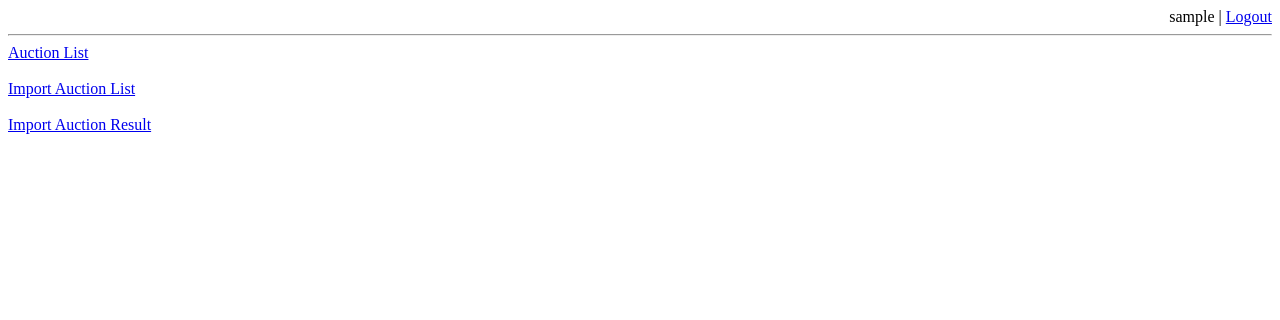
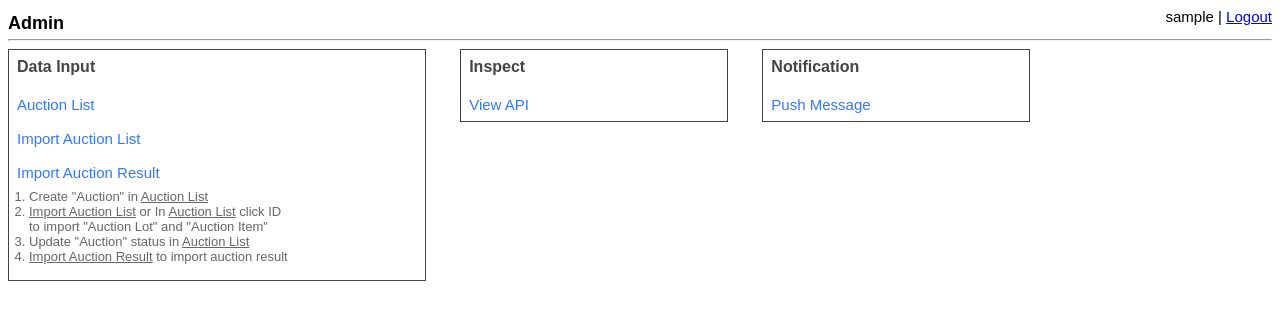
Before and after one commit to lemorange-joe/flutter_gov_auction, a PHP site: page /bugtracker/admin/index.php in a window 1280 px wide. Shown: the top 320 px of the page. Run offline with PHP 8.4, Linux system fonts and the light colour scheme; the visitor is signed in with stand-in values (Sample User, id 1).

Commit message:
- create admin view api page - update admin css

```diff
--- a/php/admin/_template.php
+++ b/php/admin/_template.php
@@ -9,6 +9,7 @@ if (!isset($_SESSION["admin_user"])) {
 <html>
 <head>
   <title>Admin - XXX</title>
+  <link rel="stylesheet" href="css/main.css">
   <style></style>
 </head>
 <body>
--- a/php/admin/auction_list.php
+++ b/php/admin/auction_list.php
@@ -9,6 +9,7 @@ if (!isset($_SESSION["admin_user"])) {
 <html>
 <head>
   <title>Admin - Manage Auction</title>
+  <link rel="stylesheet" href="css/main.css">
   <style>
     table, th, td {
       border: 1px solid;
@@ -55,8 +56,9 @@ if (!isset($_SESSION["admin_user"])) {
   </style>
 </head>
 <body>
-  <a href="index.php" style="float:left;text-decoration:none">< Index</a>
-  <div style="text-align:right"><?=$_SESSION["admin_user"]?> | <a href="logout.php">Logout</a></div>
+  <div style="float: left"><h2><a href="index.php">« Admin Index</a></h2></div>
+  <div style="float:right"><?=$_SESSION["admin_user"]?> | <a href="logout.php">Logout</a></div>
+  <hr style="clear: both"/>
   <hr />
   <table>
     <thead>
--- /dev/null
+++ b/php/admin/css/main.css
@@ -0,0 +1,31 @@
+body {
+    font-family: Arial;
+    font-size: 15px;
+}
+
+h2 {
+    display: inline-block;
+    font-size: 18px;
+    vertical-align: top;
+    margin: 5px 0;
+}
+
+h2 a {
+    text-decoration: none;
+}
+
+textarea {
+    white-space: pre;
+    overflow-wrap: normal;
+    overflow-x: scroll;
+}
+
+.remarks {
+    font-size: 13px;
+    color: #666;
+}
+
+.remarks ol{
+    margin: 0;
+    padding: 8px 12px;
+}
--- a/php/admin/index.php
+++ b/php/admin/index.php
@@ -12,18 +12,60 @@
 <html>
 <head>
   <title>Admin - Index</title>
+  <link rel="stylesheet" href="css/main.css">
+  <style>
+    .admin-block {
+      display: inline-block;
+      vertical-align: top;
+      border: solid 1px #444;
+      width: 250px;
+      padding: 8px;
+      margin: 0 30px 30px 0;
+    }
+
+    .admin-block h3 {
+      font-size: 16px;
+      color: #444;
+      margin: 0 0 20px 0;
+    }
+
+    .admin-block a {
+      color: #37f;
+      text-decoration: none;
+    }
+  </style>
 </head>
 <body>
   <?php
   if (isset($_SESSION["admin_user"])) {
   ?>
-    <div style="text-align:right"><?=$_SESSION["admin_user"]?> | <a href="logout.php">Logout</a></div>
-    <hr />
-    <a href="auction_list.php">Auction List</a>
-    <br /><br />
-    <a href="import_auction_list.php">Import Auction List</a>
-    <br /><br />
-    <a href="import_auction_result.php">Import Auction Result</a>
+    <div style="float: left"><h2>Admin</h2></div>
+    <div style="float:right"><?=$_SESSION["admin_user"]?> | <a href="logout.php">Logout</a></div>
+    <hr style="clear: both"/>
+    <div class="admin-block" style="width: 400px">
+      <h3>Data Input</h3>
+      <a href="auction_list.php">Auction List</a>
+      <br /><br />
+      <a href="import_auction_list.php">Import Auction List</a>
+      <br /><br />
+      <a href="import_auction_result.php">Import Auction Result</a>
+      <div class="remarks">
+        <ol>
+          <li>Create "Auction" in <u>Auction List</u></li>
+          <li><u>Import Auction List</u> or In <u>Auction List</u> click ID <br />to import "Auction Lot" and "Auction Item"</li>
+          <li>Update "Auction" status in <u>Auction List</u></li>
+          <li><u>Import Auction Result</u> to import auction result</li>
+        </ol>
+      </div>
+    </div>
+    <div class="admin-block">
+      <h3>Inspect</h3>
+      <a href="view_api.php">View API</a>
+    </div>
+    <div class="admin-block">
+      <h3>Notification</h3>
+      <a href="push_message.php">Push Message</a>
+    </div>
   <?php
   } else {
   ?>
--- a/php/controllers/auction_controller.php
+++ b/php/controllers/auction_controller.php
@@ -37,7 +37,10 @@ class AuctionController {
     global $conn, $lang;
 
     $auctionId = !empty($param) && is_array($param) ? intval($param[0]) : 0;
-    if ($auctionId == 0) return;
+    if ($auctionId == 0) {
+      echo "{}";
+      return;
+    }
 
     $auctionId = intval($param[0]);
     $auction = $this->getAuction($auctionId);
```
Also changed, not shown: php/admin/auction_details.php (+4 -10 lines), php/admin/import_auction_list.php (+5 -10 lines), php/admin/import_auction_result.php (+9 -14 lines), php/admin/preview_auction_list.php (+4 -10 lines), php/admin/preview_auction_result.php (+4 -10 lines), php/admin/push_message.php (added, +21 -0 lines), php/admin/view_api.php (added, +78 -0 lines).
